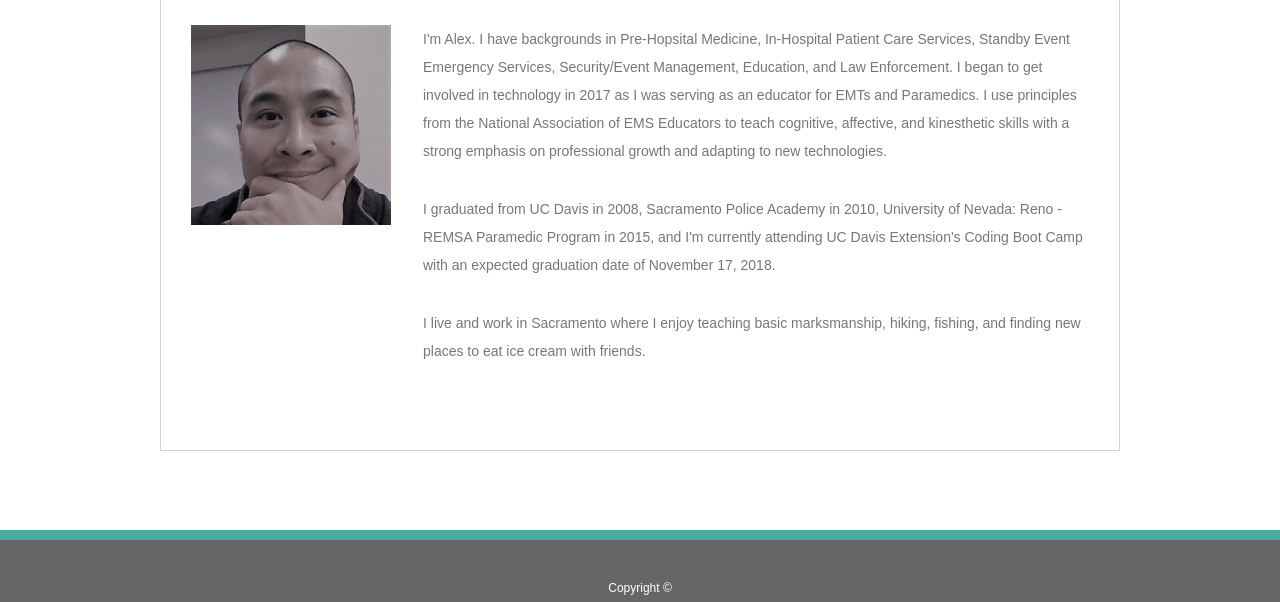
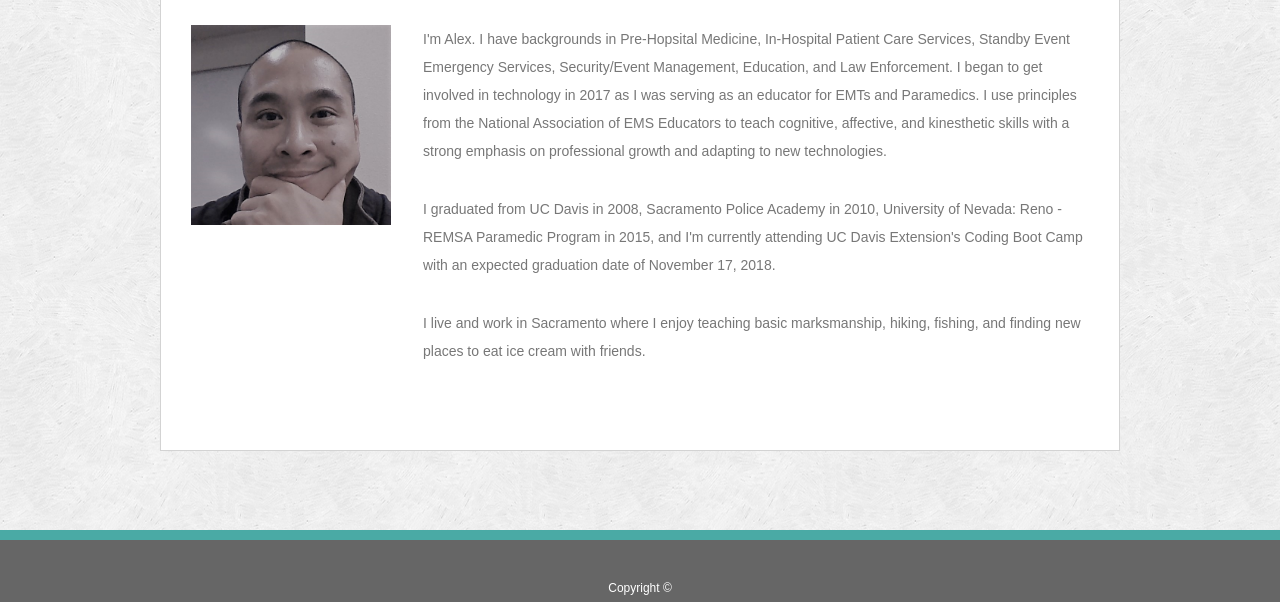
Before and after one commit to apleek3/apleek3.github.io, a plain HTML site: page index.html in a window 1280 px wide. Shown: the part 198-800 px from the top of the page. Drawn offline with nearby package versions, Linux system fonts and the light colour scheme.

Commit message:
Assignment 2 code push

```diff
--- a/assets/css/style.css
+++ b/assets/css/style.css
@@ -88,7 +88,7 @@ hr {
 body {
     font-family: Arial, Helvetica Neue, Helvetica, sans-serif;
     /*background-color: gray;*/
-    background-image: url("images/scribble_light.png");
+    background-image: url("../images/scribble_light.png");
 }
 
 p {
```
